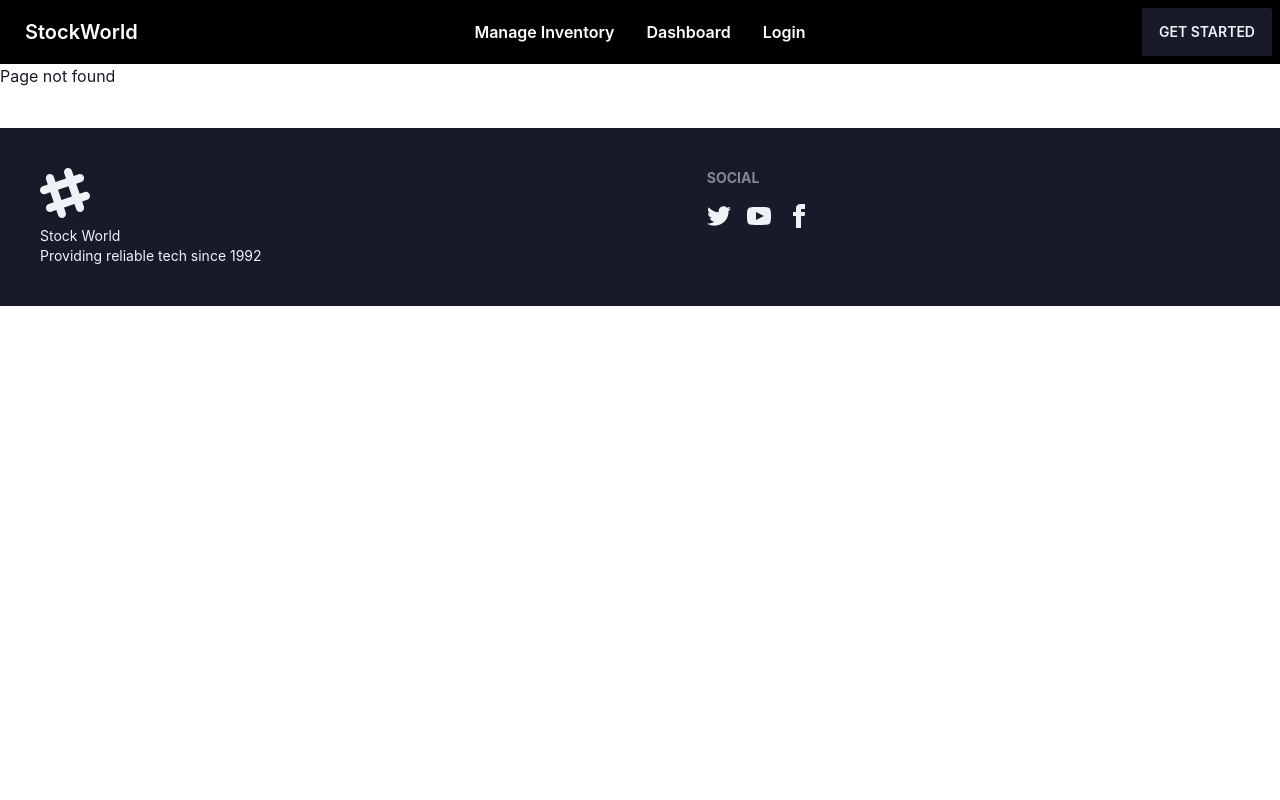
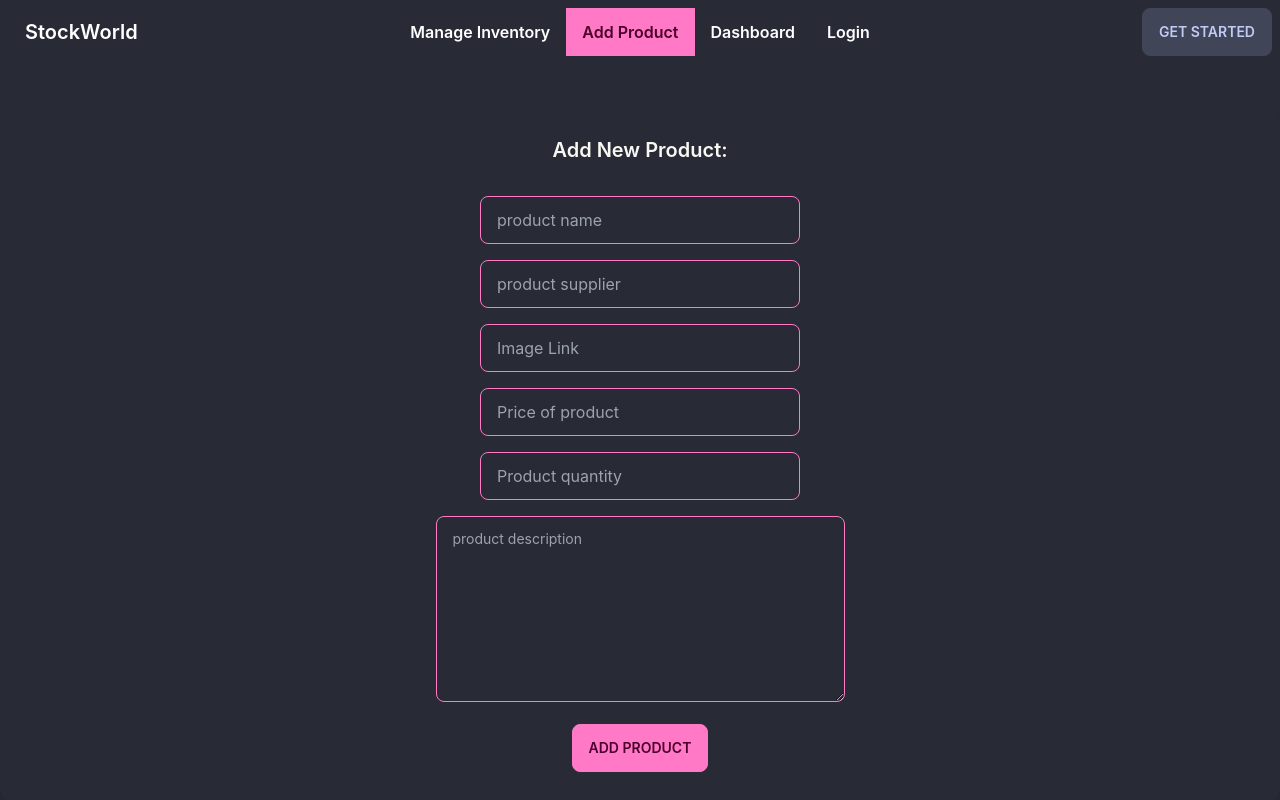
Before and after one commit to kdipto1/Stock-World-Client, a React (Create React App) app: page /addProduct in a window 1280 px wide. Before the commit this address had no page. Shown: the top 800 px of the page. Built offline with nearby package versions, Linux system fonts and the light colour scheme; no server answers.

Commit message:
New product add page completed

```diff
--- a/src/App.js
+++ b/src/App.js
@@ -12,16 +12,19 @@ import ManageProduct from "./Pages/ManageProduct/ManageProduct";
 import { Toaster } from "react-hot-toast";
 import Register from "./Pages/Register/Register";
 import Dashboard from "./Pages/Dashboard/Dashboard";
+import React from "react";
+import AddProduct from "./Pages/AddProduct/AddProduct";
 
 function App() {
   return (
     <section className="">
       <Header />
       <Routes>
-        <Route path="/" element={<Home />} />
+        <Route index path="/" element={<Home />} />
         <Route path="/dashboard" element={<Dashboard />} />
         <Route path="/manageProduct/:id" element={<ManageProduct />} />
         <Route path="/manageInventory" element={<ManageInventory />} />
+        <Route path="/addProduct" element={<AddProduct/>} />
         <Route path="/login" element={<Login />} />
         <Route path="/register" element={<Register />} />
         <Route path="*" element={<NotFound />} />
--- /dev/null
+++ b/src/Pages/AddProduct/AddProduct.js
@@ -0,0 +1,115 @@
+import axios from "axios";
+import React from "react";
+import { useAuthState } from "react-firebase-hooks/auth";
+import toast from "react-hot-toast";
+import auth from "../../firebase.init";
+
+const AddProduct = () => {
+  const [user, loading, error] = useAuthState(auth);
+  if (loading) {
+    return;
+  }
+  const addNewProduct = (event) => {
+    event.preventDefault();
+    const email = user?.email;
+    const name = event?.target?.name?.value;
+    const supplier = event?.target?.supplier?.value;
+    const price = event?.target?.price?.value;
+    const quantity = event?.target?.quantity?.value;
+    const description = event?.target?.description?.value;
+    const image = event?.target?.image?.value;
+    const item = {
+      email: email,
+      name: name,
+      supplier: supplier,
+      price: price,
+      quantity: quantity,
+      description: description,
+      image: image,
+    };
+    console.log(item);
+    const url = `http://localhost:5000/inventory/`;
+    axios
+      .post(url, item)
+      .then(function (response) {
+        const { data } = response;
+        console.log(data);
+        if (data) {
+          toast.success("Product Successfully Added");
+        }
+        event.target.reset();
+      })
+      .catch(function (error) {
+        toast.error(error.message);
+        console.log(error);
+      });
+  };
+  return (
+    <section className="mt-10 h-screen container mx-auto">
+      <div className="card  bg-base-100 shadow-xl">
+        <div className="card-body items-center text-center">
+          <h2 className="card-title">Add New Product:</h2>
+          <form onSubmit={addNewProduct}>
+            <br />
+            <input
+              name="name"
+              type="text"
+              placeholder="product name"
+              required
+              className="input input-bordered input-primary w-full max-w-xs"
+            />
+            <br />
+            <input
+              type="text"
+              name="supplier"
+              placeholder="product supplier"
+              required
+              className="input input-bordered input-primary w-full max-w-xs my-4"
+            />
+            <br />
+            <input
+              type="text"
+              name="image"
+              placeholder="Image Link"
+              required
+              className="input input-bordered input-primary w-full max-w-xs"
+            />
+            <br />
+            <input
+              type="number"
+              placeholder="Price of product"
+              name="price"
+              required
+              className="input input-bordered input-primary w-full max-w-xs my-4"
+            />
+            <br />
+            <input
+              type="number"
+              name="quantity"
+              placeholder="Product quantity"
+              required
+              className="input input-bordered input-primary w-full max-w-xs"
+            />
+            <br />
+            <textarea
+              name="description"
+              required
+              cols="40"
+              rows="6"
+              placeholder="product description"
+              className="textarea textarea-primary my-4"
+            ></textarea>
+            <br />
+            <input
+              className="btn btn-primary"
+              type="submit"
+              value="Add Product"
+            />
+          </form>
+        </div>
+      </div>
+    </section>
+  );
+};
+
+export default AddProduct;
--- a/src/Pages/Header/Header.js
+++ b/src/Pages/Header/Header.js
@@ -9,6 +9,9 @@ const Header = () => {
         <NavLink to="/manageInventory">Manage Inventory</NavLink>
       </li>
       <li>
+        <NavLink to="/addProduct">Add Product</NavLink>
+      </li>
+      <li>
         <NavLink to="/dashboard">Dashboard</NavLink>
       </li>
       <li>
@@ -17,7 +20,7 @@ const Header = () => {
     </>
   );
   return (
-    <div className="navbar bg-black text-white  top-0 z-50 font-semibold">
+    <div className="navbar  text-white  top-0 z-50 font-semibold">
       <div className="navbar-start">
         <div className="dropdown">
           <label tabIndex="0" className="btn btn-ghost lg:hidden">
--- a/src/Pages/Home/Home.js
+++ b/src/Pages/Home/Home.js
@@ -8,8 +8,8 @@ const Home = () => {
   return (
     <main className="overflow-x-hidden">
       <Banner />
+      <HomeItems />
       <HorizontalScroll />
-      <HomeItems />
       <HomeContact />
     </main>
   );
--- a/src/Pages/HomeContact/HomeContact.js
+++ b/src/Pages/HomeContact/HomeContact.js
@@ -3,7 +3,7 @@ import React from "react";
 const HomeContact = () => {
   return (
     <section className="mt-16 container mx-auto">
-      <h2 className="text-2xl font-bold text-center text-cyan-800">Contact</h2>
+      <h2 className="text-2xl font-bold text-center">Contact</h2>
       <div className="card lg:card-side bg-base-100 shadow-xl">
         <figure>
           <img src="https://placeimg.com/400/400/arch" alt="Album" />
--- a/src/Pages/HomeItems/HomeItems.js
+++ b/src/Pages/HomeItems/HomeItems.js
@@ -10,17 +10,16 @@ const HomeItems = () => {
   if (isLoading) {
     return;
   }
-  console.log(items);
   return (
-    <section className="mt-10">
-      <h2 className="text-4xl font-bold text-center text-cyan-800">
+    <section className="mt-10 container mx-auto">
+      <h2 className="text-4xl font-bold text-center ">
         Products
       </h2>
       <div className="mt-10 grid sm:grid-cols-1 md:grid-cols-2 lg:grid-cols-3 gap-6">
         {items?.map((item) => (
           <div
             key={item?._id}
-            className="mx-auto card card-compact w-80 bg-base-200 shadow-lg"
+            className="mx-auto card card-compact bg-base-200 shadow-lg"
           >
             <figure>
               <img className="w-full" src={item?.image} alt="Graphics Cards" />
--- a/src/Pages/HorizontalScroll/HorizontalScroll.js
+++ b/src/Pages/HorizontalScroll/HorizontalScroll.js
@@ -13,7 +13,6 @@ import msi from "../../Images/Icons/msi.svg";
 import pny from "../../Images/Icons/pny.svg";
 import samsung from "../../Images/Icons/samsung.svg";
 import sapphire from "../../Images/Icons/sapphire.svg";
-import usePreventBodyScroll from "./usePreventBodyScroll";
 
 const LeftArrow = () => {
   const { scrollPrev } = useContext(VisibilityContext);
@@ -36,7 +35,6 @@ const RightArrow = () => {
 };
 
 const HorizontalScroll = () => {
-  const { disableScroll, enableScroll } = usePreventBodyScroll();
   const images = [
     amd,
     asus,
@@ -52,7 +50,7 @@ const HorizontalScroll = () => {
   return (
     <section className="mt-16">
       <div className="container mx-auto">
-        <h2 className="text-4xl font-bold text-center text-cyan-800">
+        <h2 className="text-4xl font-bold text-center">
           Valuable Partners
         </h2>
         <ScrollMenu className="" LeftArrow={LeftArrow} RightArrow={RightArrow}>
--- a/src/Pages/HorizontalScroll/usePreventBodyScroll.js
+++ /dev/null
@@ -1,34 +0,0 @@
-import React from "react";
-
-const preventDefault = (ev) => {
-  if (ev.preventDefault) {
-    ev.preventDefault();
-  }
-  ev.returnValue = false;
-};
-
-const enableBodyScroll = () => {
-  document && document.removeEventListener("wheel", preventDefault, false);
-};
-const disableBodyScroll = () => {
-  document &&
-    document.addEventListener("wheel", preventDefault, {
-      passive: false,
-    });
-};
-
-function usePreventBodyScroll() {
-  const [hidden, setHidden] = React.useState(false);
-
-  React.useEffect(() => {
-    hidden ? disableBodyScroll() : enableBodyScroll();
-
-    return enableBodyScroll;
-  }, [hidden]);
-
-  const disableScroll = React.useCallback(() => setHidden(true), []);
-  const enableScroll = React.useCallback(() => setHidden(false), []);
-  return { disableScroll, enableScroll };
-}
-
-export default usePreventBodyScroll;
--- a/src/Pages/Login/Login.js
+++ b/src/Pages/Login/Login.js
@@ -35,7 +35,7 @@ const Login = () => {
     if (user || user1) {
       toast("Login Successful");
       console.log(user1);
-      const url = "https://server-11-11.herokuapp.com/login";
+      const url = "http://localhost:5000/login";
       axios
         .post(url, { email: user1?.email })
         .then((response) => {
@@ -45,6 +45,7 @@ const Login = () => {
           navigate(from, { replace: true });
         })
         .catch(function (error) {
+          toast.error(error.message)
           console.log(error);
         });
     }
@@ -68,12 +69,14 @@ const Login = () => {
   };
   return (
     <section className="h-screen container mx-auto mt-20">
-      <div class="card lg:card-side bg-base-100 shadow-xl mx-auto">
+      <div className="card lg:card-side bg-base-100 shadow-xl mx-auto">
         <figure>
           <img className="" src={login1} alt="Album" />
         </figure>
-        <div class="card-body my-auto text-center">
-          <h2 class="card-title text-2xl font-bold mx-auto">Please Login</h2>
+        <div className="card-body my-auto text-center">
+          <h2 className="card-title text-2xl font-bold mx-auto">
+            Please Login
+          </h2>
           {/* +++++++ */}
           <form onSubmit={handleLogin}>
             <input
@@ -82,7 +85,7 @@ const Login = () => {
               ref={emailRef}
               placeholder="Your Email"
               required
-              class="input input-bordered input-primary w-full max-w-xs"
+              className="input input-bordered input-primary w-full max-w-xs"
             />
             <br />
             <input
@@ -90,7 +93,7 @@ const Login = () => {
               name="password"
               placeholder="Your Password"
               required
-              class="input input-bordered input-primary w-full max-w-xs my-4"
+              className="input input-bordered input-primary w-full max-w-xs my-4"
             />
             <br />
             <input type="submit" value="Login" className="btn mt-2" />
@@ -103,10 +106,7 @@ const Login = () => {
           </h1>
           <h1 className="">
             Forget password?{" "}
-            <span
-              className="text-primary"
-              onClick={resetPassword}
-            >
+            <span className="text-primary" onClick={resetPassword}>
               Reset Password
             </span>
           </h1>
--- a/src/Pages/ManageProduct/ManageProduct.js
+++ b/src/Pages/ManageProduct/ManageProduct.js
@@ -22,7 +22,9 @@ const ManageProduct = () => {
   const handleDelivery = (event) => {
     event.preventDefault();
     if (product.quantity <= 0) {
-      toast.loading("Product not available. Please Restock!");
+      toast.loading("Product not available. Please Restock!", {
+        duration: "80",
+      });
       return;
     }
     let quantity = parseInt(product.quantity) - 1;
@@ -31,23 +33,24 @@ const ManageProduct = () => {
       axios.put(url, { quantity: quantity }).then((response) => {
         const { data } = response;
         if (data) {
-          toast.success("Product Delivered", { position: "top-right" });
+          toast.success("Product Delivered", { position: "top-right",duration:"80" });
           refetch();
         }
       });
     } catch (error) {
       console.log(error);
-      toast.error(error?.message)
+      toast.error(error?.message);
     }
   };
   const handleRestock = (event) => {
     event.preventDefault();
     if (!event.target.quantity.value) {
-      toast("Please put the quantity");
+      toast("Please put the quantity", {
+        duration: "80",
+      });
     }
     let quantity =
       parseInt(product?.quantity) + parseInt(event.target.quantity.value);
-    console.log(quantity);
     const url = `http://localhost:5000/inventory/${params.id}`;
     if (parseInt(event.target.quantity.value) >= 0) {
       try {
@@ -95,9 +98,11 @@ const ManageProduct = () => {
         </div>
       </div>
       {/* +++++++++++ */}
-      <div class="mt-20 card bg-base-100 shadow-xl mx-auto">
-        <div class="card-body items-center text-center">
-          <h2 class="card-title">Update Stock Quantity for {product?.name}</h2>
+      <div className="mt-20 card bg-base-100 shadow-xl mx-auto">
+        <div className="card-body items-center text-center">
+          <h2 className="card-title">
+            Update Stock Quantity for {product?.name}
+          </h2>
           <form onSubmit={handleRestock}>
             <input
               className="input input-bordered input-primary w-full max-w-xs"
--- a/src/Pages/Register/Register.js
+++ b/src/Pages/Register/Register.js
@@ -1,10 +1,10 @@
-import React, { useEffect } from 'react';
-import { useCreateUserWithEmailAndPassword } from 'react-firebase-hooks/auth';
-import toast from 'react-hot-toast';
-import { Link, useLocation, useNavigate } from 'react-router-dom';
-import auth from '../../firebase.init';
-import sign from '../../Images/Login/sign.svg';
-import SocialLogin from '../Login/SocialLogin';
+import React, { useEffect } from "react";
+import { useCreateUserWithEmailAndPassword } from "react-firebase-hooks/auth";
+import toast from "react-hot-toast";
+import { Link, useLocation, useNavigate } from "react-router-dom";
+import auth from "../../firebase.init";
+import sign from "../../Images/Login/sign.svg";
+import SocialLogin from "../Login/SocialLogin";
 
 const Register = () => {
   const [createUserWithEmailAndPassword, user, loading, error] =
@@ -33,12 +33,14 @@ const Register = () => {
   };
   return (
     <section className="h-screen container mx-auto mt-20">
-      <div class="card lg:card-side bg-base-100 shadow-xl mx-auto">
+      <div className="card lg:card-side bg-base-100 shadow-xl mx-auto">
         <figure>
           <img className="w-4/5" src={sign} alt="Album" />
         </figure>
-        <div class="card-body my-auto text-center">
-          <h2 class="card-title text-2xl font-bold mx-auto">Please Register</h2>
+        <div className="card-body my-auto text-center">
+          <h2 className="card-title text-2xl font-bold mx-auto">
+            Please Register
+          </h2>
           {/* +++++++ */}
           <form onSubmit={handRegister}>
             <input
@@ -46,7 +48,7 @@ const Register = () => {
               name="email"
               placeholder="Your Email"
               required
-              class="input input-bordered input-primary w-full max-w-xs"
+              className="input input-bordered input-primary w-full max-w-xs"
             />
             <br />
             <input
@@ -54,7 +56,7 @@ const Register = () => {
               name="password"
               placeholder="Your Password"
               required
-              class="input input-bordered input-primary w-full max-w-xs my-4"
+              className="input input-bordered input-primary w-full max-w-xs my-4"
             />
 
             <br />
--- a/tailwind.config.js
+++ b/tailwind.config.js
@@ -2,7 +2,7 @@
 module.exports = {
   content: ["./src/**/*.{js,jsx,ts,tsx}"],
   daisyui: {
-    themes: ["corporate"],
+    themes: ["dracula"],
   },
   plugins: [require("daisyui")],
 };
```
